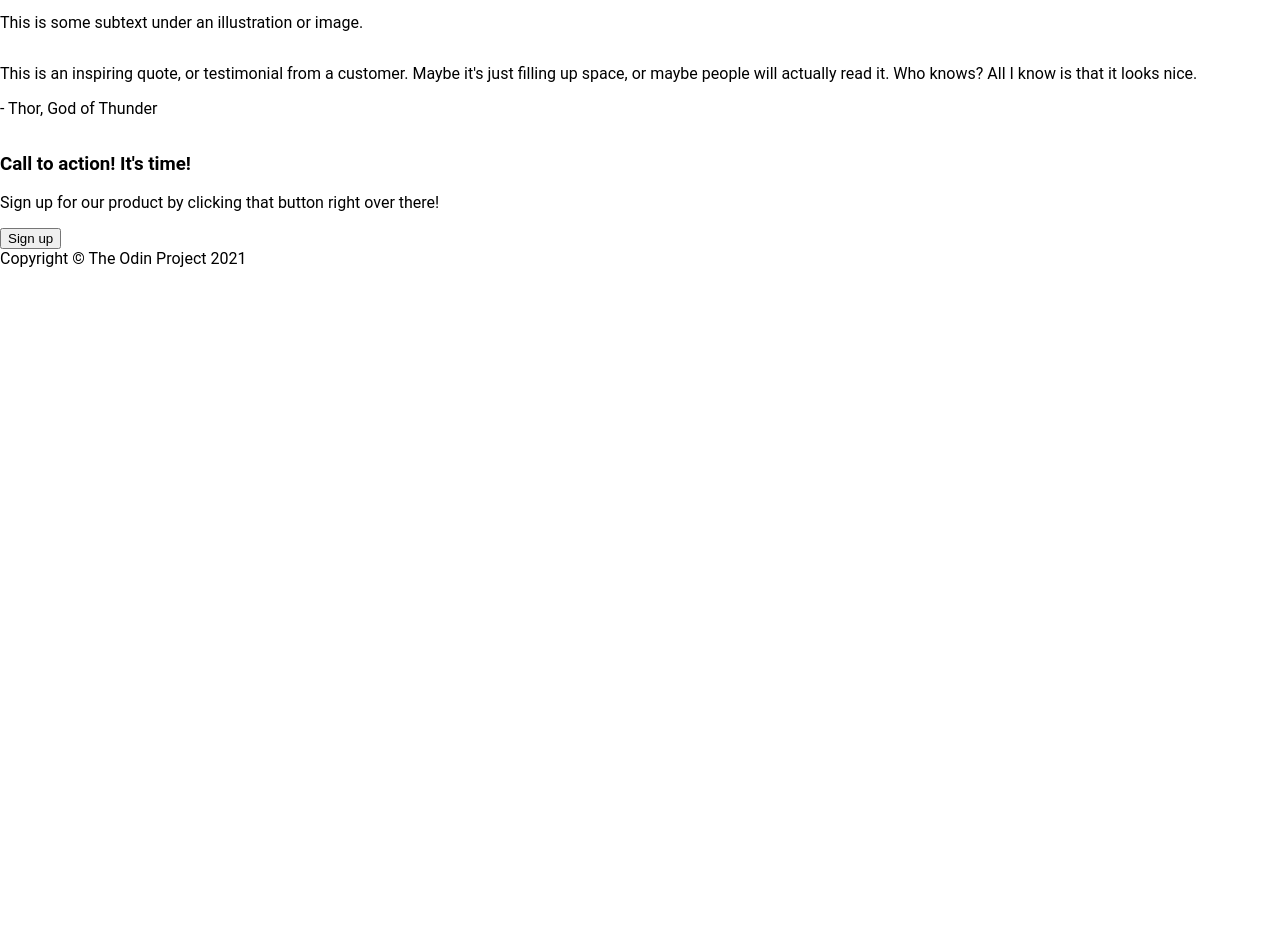
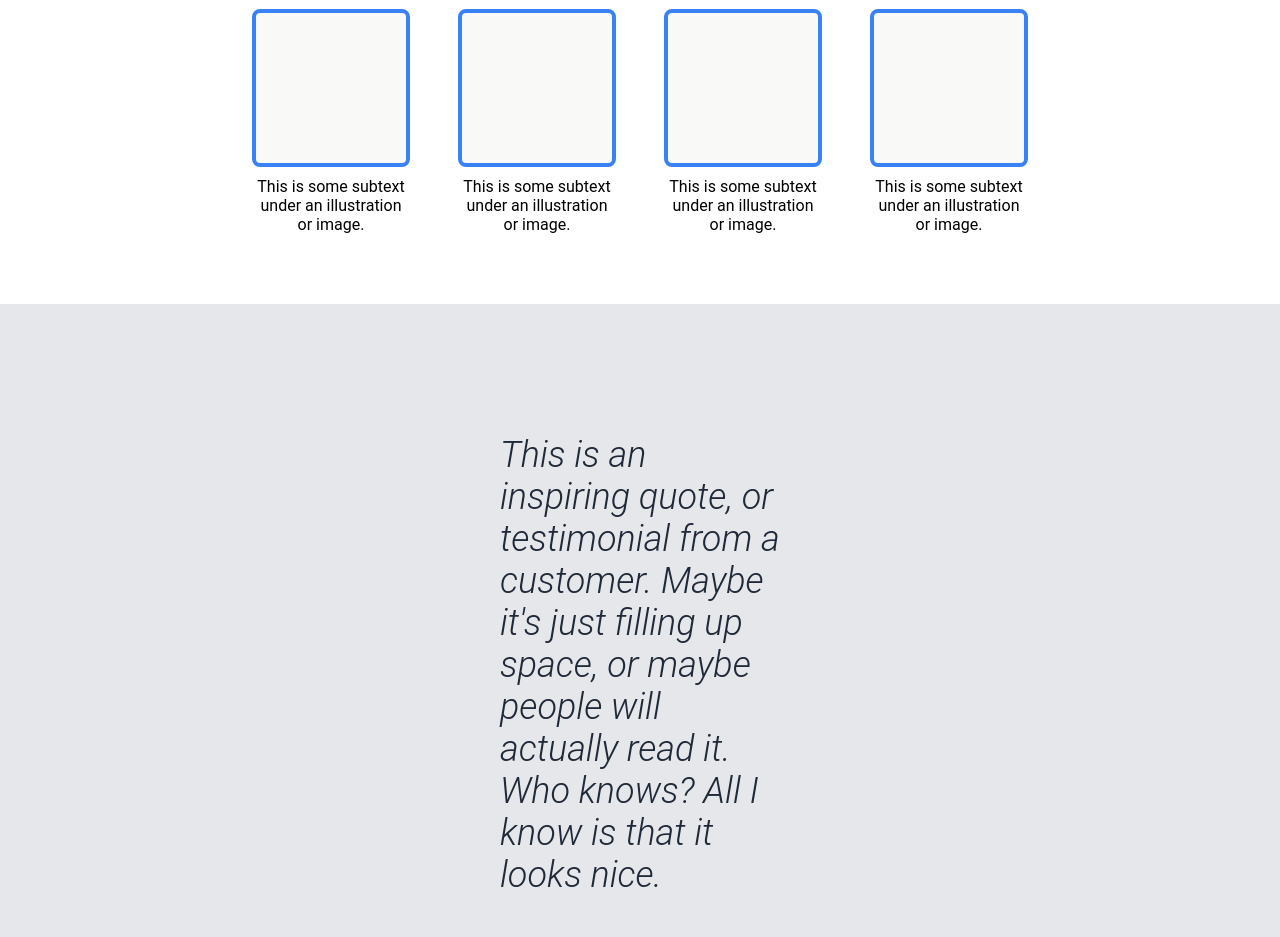
Before and after one commit to mmmuning/odin-landing-page, a plain HTML site: page index.html in a window 1280 px wide. Shown: the part 685-1622 px from the top of the page. Before the commit the page ends 953 px from the top, so only its background shows below. Drawn offline with Linux system fonts and the light colour scheme.

Commit message:
Layout testimonial section

```diff
--- a/index.html
+++ b/index.html
@@ -45,15 +45,19 @@
           <div class="card-image"></div>
           <p>This is some subtext under an illustration or image.</p>
         </div>
+        <div class="card">
+          <div class="card-image"></div>
+          <p>This is some subtext under an illustration or image.</p>
+        </div>
       </div>
     </div>
 
     <div class="testimonial">
-      <p>
+      <h2>
         This is an inspiring quote, or testimonial from a customer. Maybe it's
         just filling up space, or maybe people will actually read it. Who knows?
         All I know is that it looks nice.
-      </p>
+      </h2>
       <p>- Thor, God of Thunder</p>
     </div>
 
--- a/style.css
+++ b/style.css
@@ -77,6 +77,62 @@ a {
     color: #E5E7EB;
 }
 
+.info {
+    padding: 60px;
+}
+
+.info h2 {
+    color: #1F2937;
+    font-size: 36px;
+    font-weight: 900;
+    text-align: center;
+    margin: 0;
+    padding-bottom: 32px;
+}
+
+.card-container {
+    display: flex;
+    gap: 48px;
+    justify-content: center;
+    padding: 0 50%;
+}
+
+.card p {
+    text-align: center;
+    margin: 10px 0;
+}
+
+.card-image {
+    height: 150px;
+    width: 150px;
+    background-color: #F9FAF8;
+    border: 4px solid #3882F6;
+    border-radius: 8px;
+}
+
+.testimonial {
+    background-color: #E5E7EB;
+    padding: 100px 500px;
+    display: flex;
+    flex-direction: column;
+    justify-content: center;
+    align-items: center;
+}
+
+.testimonial h2 {
+    color: #1F2937;
+    font-size: 36px;
+    font-style: italic;
+    font-weight: 300;
+}
+
+.testimonial p {
+    color: #1F2937;
+    font-size: 24px;
+    font-weight: 900;
+    margin-left: auto;
+}
+
 footer {
     margin-top: auto;
 }
```
